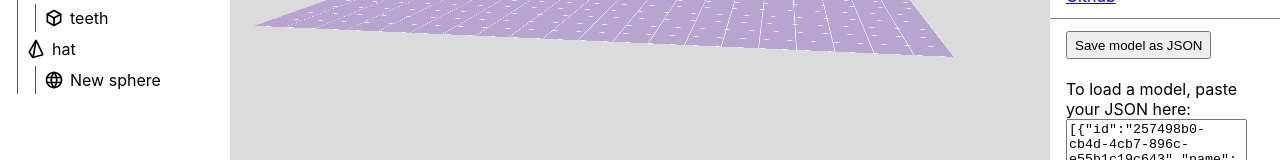
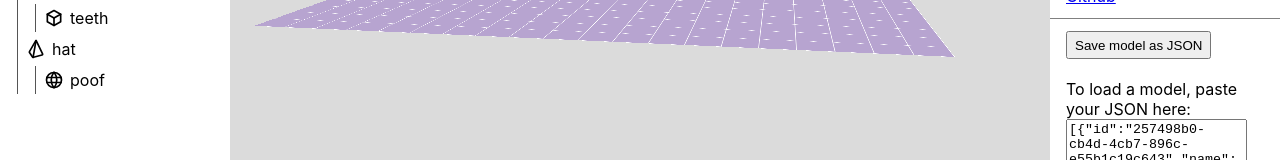
Before and after one commit to PeterTYLiu/toaster, a React (Vite) app: page / in a window 1280 px wide. Shown: the part 421-581 px from the top of the page. Built offline with nearby package versions, Linux system fonts and the light colour scheme.

Commit message:
improve pyramid syntax; rename a default node

```diff
--- a/src/components/Pryamid/Pyramid.tsx
+++ b/src/components/Pryamid/Pyramid.tsx
@@ -18,17 +18,17 @@ export default function Pyramid({
   const sideHeight = Math.sqrt(apothem ** 2 + height ** 2);
   const sideInclination = (Math.atan(height / apothem) * 180) / Math.PI;
 
-  const basePoints = [];
+  const basePoints: string[] = [];
+  const sides: ReactNode[] = [];
+
   for (let i = 0; i < baseSides; i++) {
+    // Add a point on the base
     const angle = theta * i;
-
     const x = radius * Math.cos(angle) + radius;
     const y = radius * Math.sin(angle) + radius;
     basePoints.push(`${x},${y}`);
-  }
 
-  const sides: ReactNode[] = [];
-  for (let i = 0; i < baseSides; i++) {
+    // Add a side of the pyramid
     let spokeRotationDegrees = (i * 360) / baseSides;
     if (baseSides % 2 === 0) spokeRotationDegrees += 180 / baseSides;
 
--- a/src/defaultModel.ts
+++ b/src/defaultModel.ts
@@ -271,7 +271,7 @@ export const defaultModel: Node[] = [
         children: [
           {
             id: "8cccfd28-974a-4345-aeb2-1f9dce6a562b",
-            name: "New sphere",
+            name: "poof",
             type: "sphere",
             children: [],
             color: "#e5cc2a",
```
